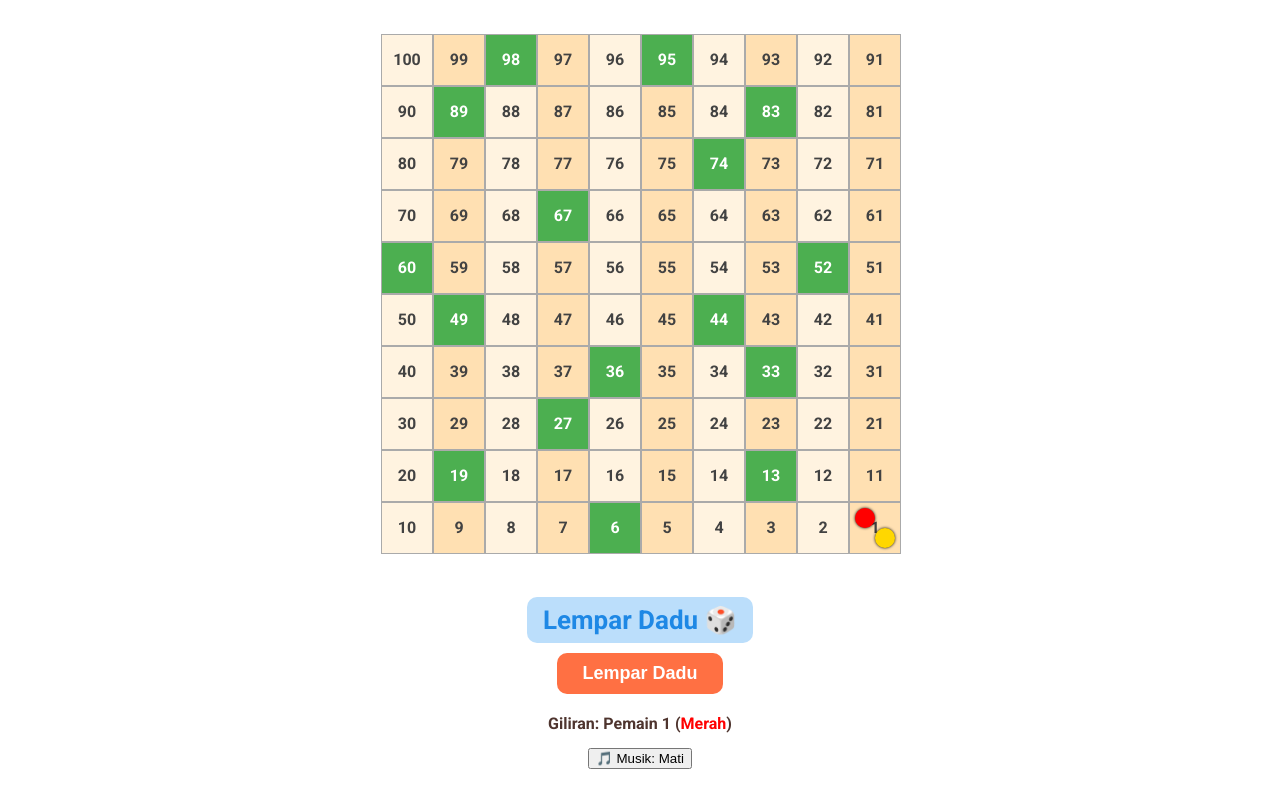
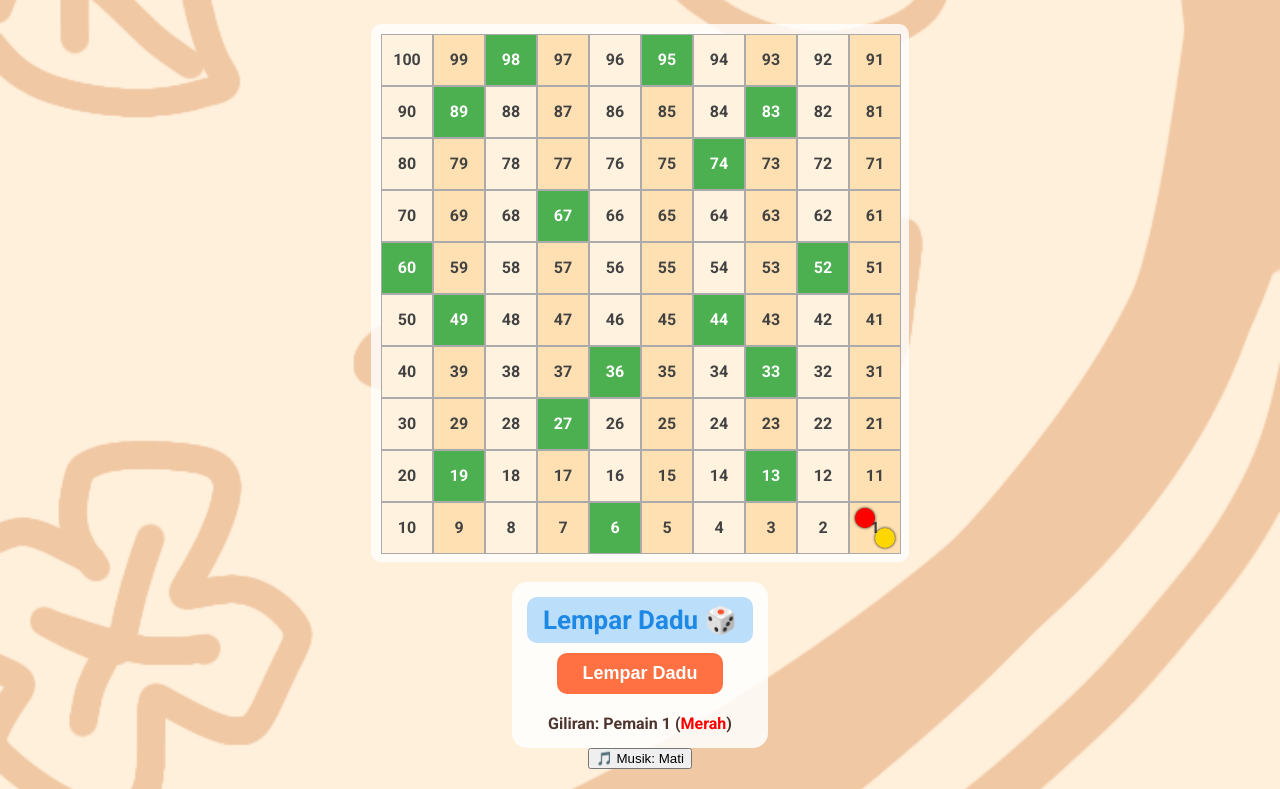
Before and after one commit to ysrann/edugame, a plain HTML site: page index.html in a window 1280 px wide. Shown: the part 112-901 px from the top of the page. Drawn offline with Linux system fonts and the light colour scheme.

Commit message:
Update style.css

```diff
--- a/style.css
+++ b/style.css
@@ -1,6 +1,6 @@
 body {
   font-family: 'Roboto', sans-serif;
-  background: url('background.jpg') no-repeat center center fixed;
+  background: url('Tak berjudul146_20250526065956.png') no-repeat center center fixed;
   background-size: cover;
   margin: 0;
   padding: 20px;
```
